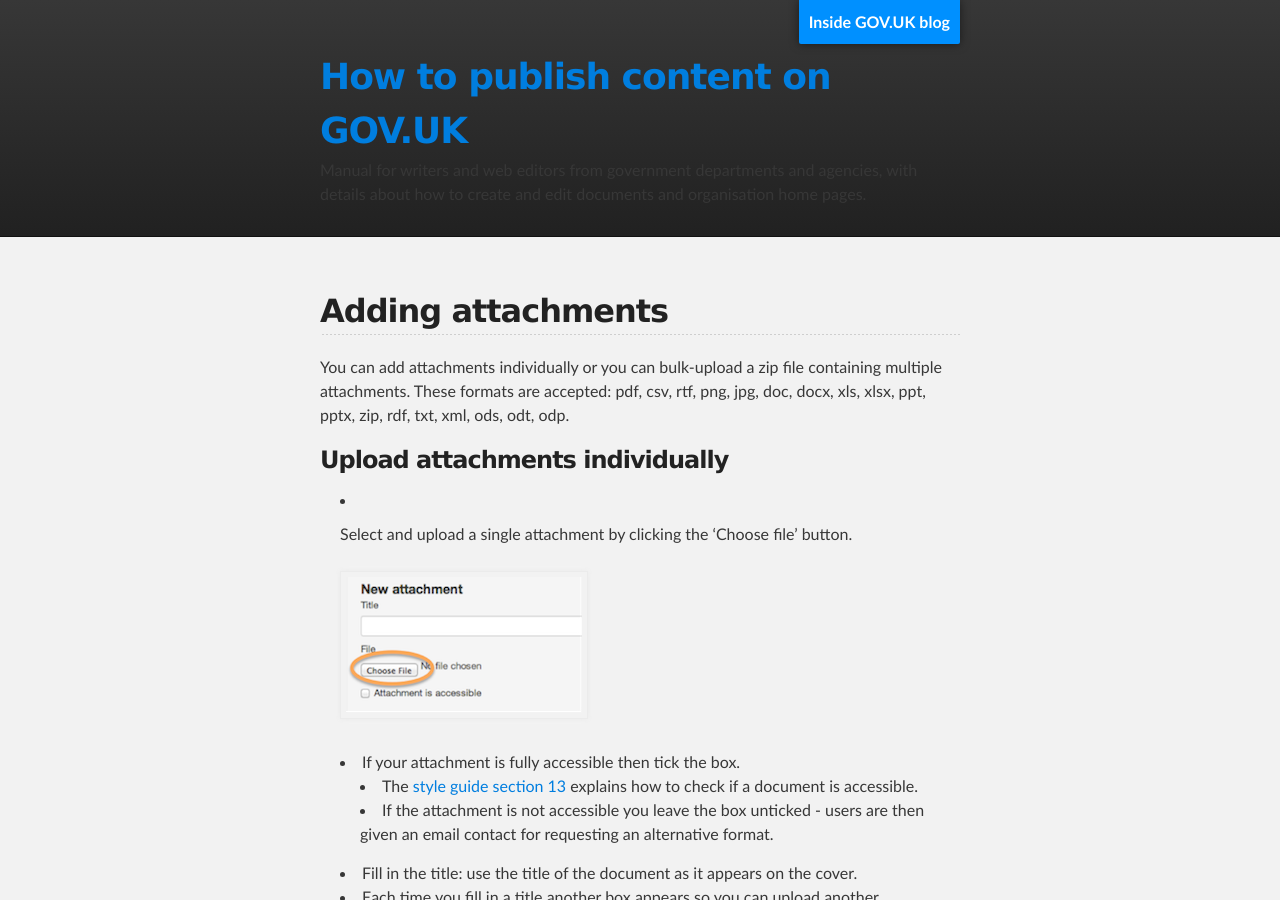
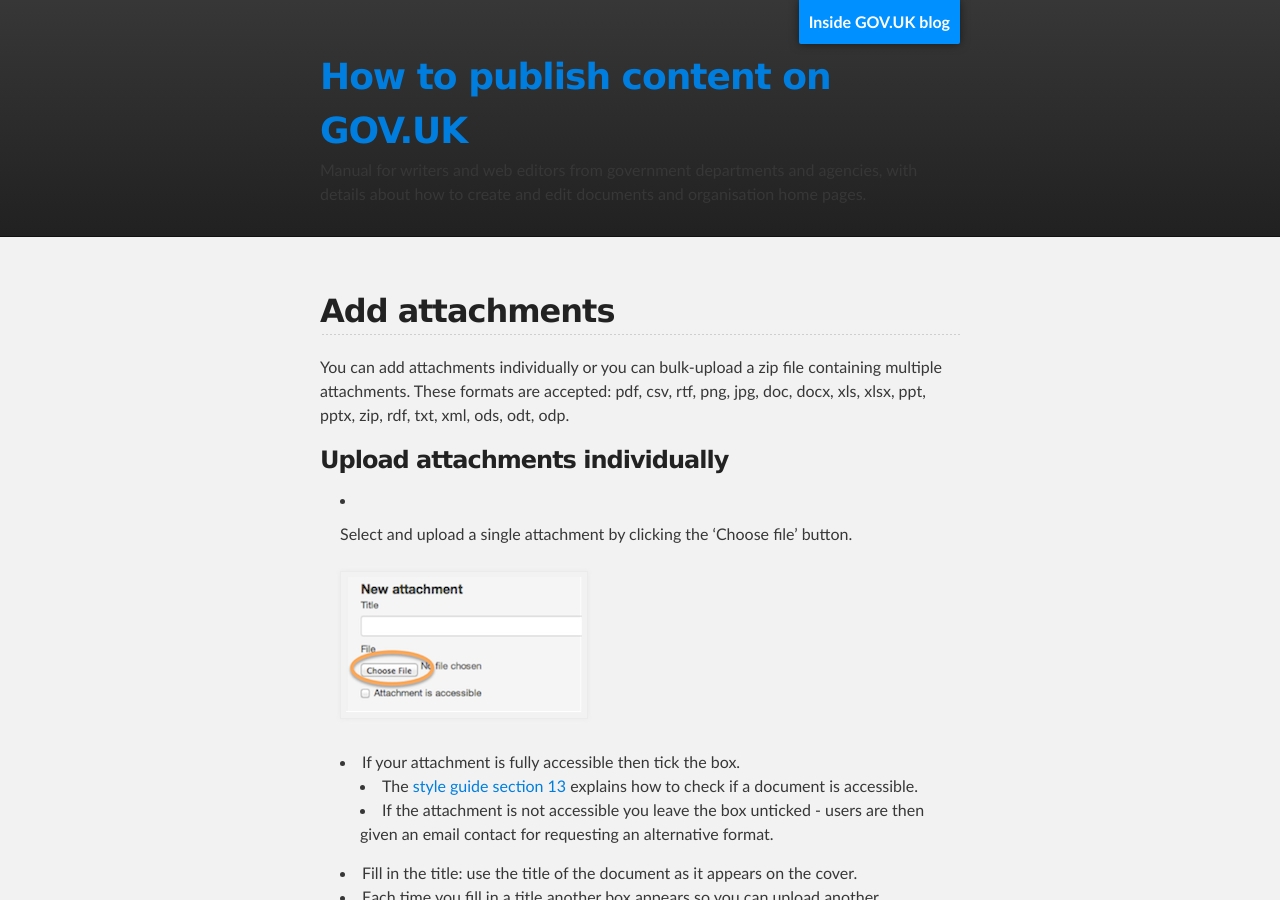
Before and after one commit to alphagov/inside-government-admin-guide, a Jekyll site: the page built from creating-documents/add-attachments.md, in a window 1280 px wide and 900 px high. Built offline with Jekyll 4.4.1, drawn with Linux system fonts in a browser that asks for light colours; some of the changed lines change nothing that is shown.

Commit message:
Update add-attachments.md

```diff
--- a/creating-documents/add-attachments.md
+++ b/creating-documents/add-attachments.md
@@ -1,9 +1,9 @@
 ---
 layout: default
-title: Inside Government Admin Guide - Adding attachments
+title: How to publish content / Add attachments
 ---
 
-## Adding attachments
+## Add attachments
 
 You can add attachments individually or you can bulk-upload a zip file containing multiple attachments. These formats are accepted: pdf, csv, rtf, png, jpg, doc, docx, xls, xlsx, ppt, pptx, zip, rdf, txt, xml, ods, odt, odp.
 
```
